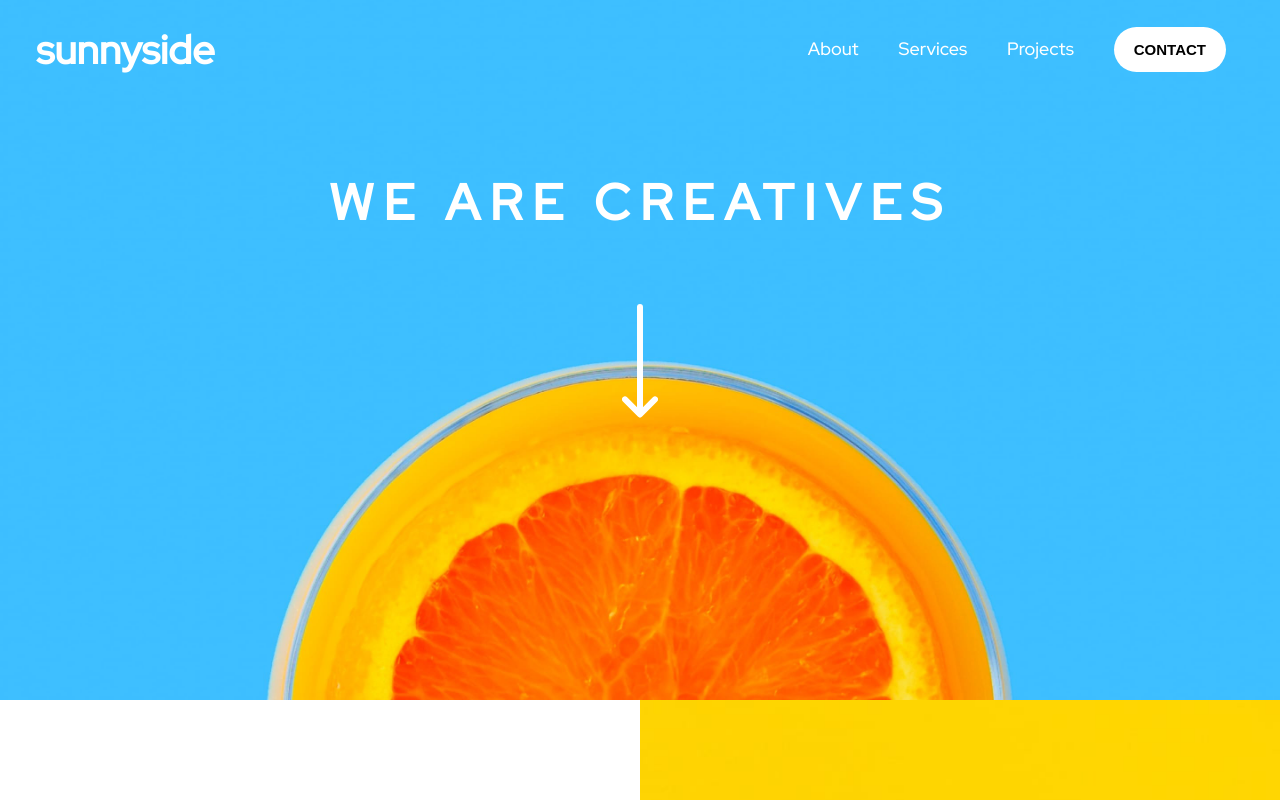
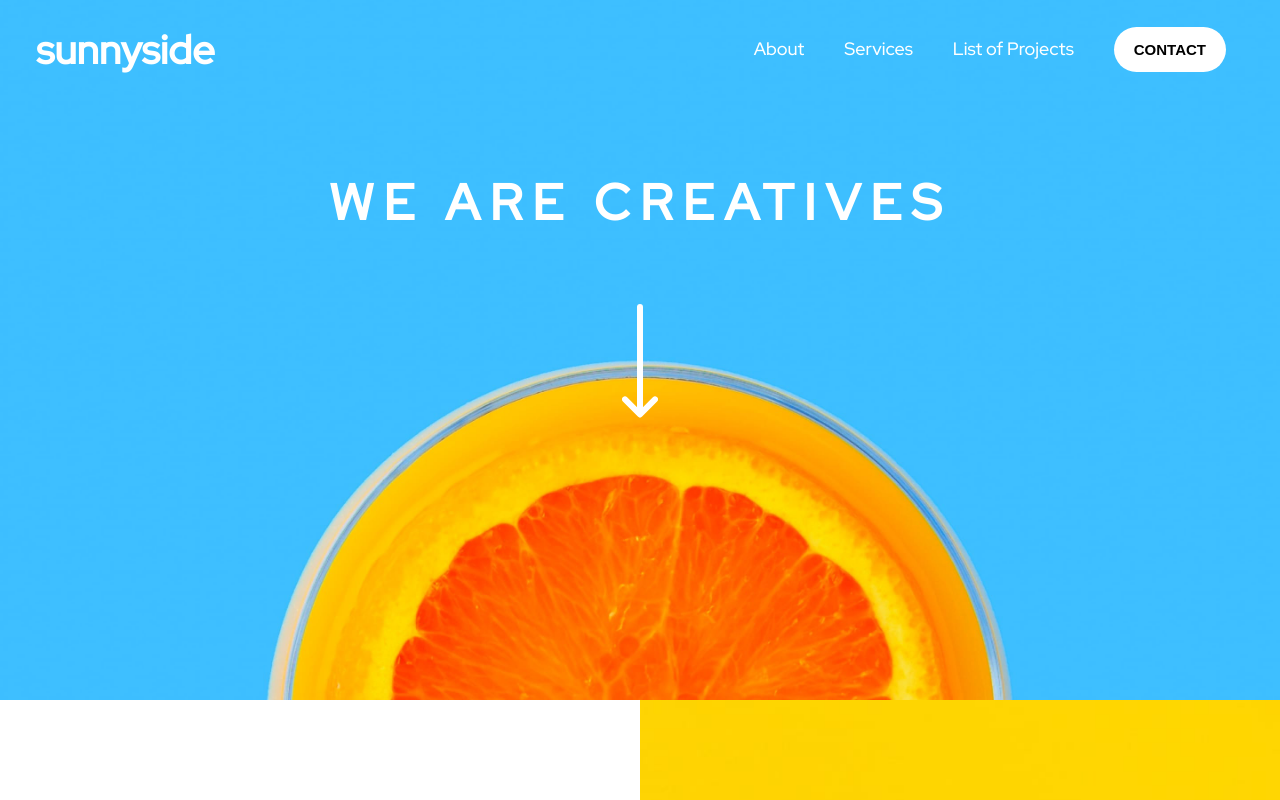
Before and after one commit to PurityGwaro/Cap2-Grp70, a plain HTML site: page index.html in a window 1280 px wide. Shown: the top 800 px of the page. Drawn offline with Linux system fonts and the light colour scheme.

Commit message:
Update index.html
small edit

```diff
--- a/index.html
+++ b/index.html
@@ -33,7 +33,7 @@
           <ul>
               <li><a href="#" class="nav-links">About</a></li>
               <li><a href="#" class="nav-links">Services</a></li>
-              <li><a href="#" class="nav-links">Projects</a></li>
+              <li><a href="#" class="nav-links">List of Projects</a></li>
               <li><a href="#" class="buttonactive"><button class="button">Contact</button></a></li>
           </ul>
       </nav>
```
